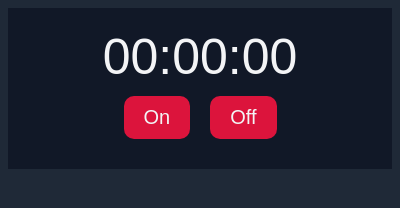
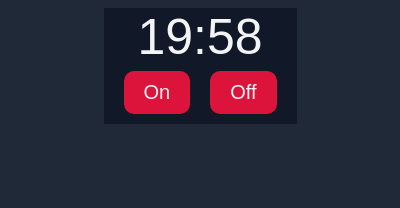
Before and after one commit to jainpranav1/eyebreak, a browser extension: page popup.html in a window 400 px wide. Both pictures are taken after a click on the button "On". Drawn offline with Linux system fonts and the light colour scheme.

Commit message:
made timer work

```diff
--- a/popup.css
+++ b/popup.css
@@ -12,18 +12,24 @@
 body {
     background-color: var(--dark);
     color: var(--light);
+    display: flex;
+    flex-direction: column;
+    align-items: center;
+    justify-content: center;
 }
 
 .watch {
-    text-align: center;
     background-color: var(--darker);
-    padding: 20px;
+    display: flex;
+    flex-direction: column;
+    align-items: center;
+    justify-content: center;
+    padding: 0px 10px;
 }
 
 .time {
     font-size: 50px;
 }
-
 
 .controls {
     display: flex;
@@ -38,11 +44,9 @@ body {
     color: var(--light);
     font-size: 20px;
     background-color: var(--primary);
-    margin: 10px;
+    margin: 5px 10px 10px 10px;
     padding: 10px 20px;
     border-radius: 10px;
-
-    transition: 0.4s;
 }
 
 button:hover {
@@ -50,5 +54,5 @@ button:hover {
 }
 
 button:active {
-    background-color: var(--dark)
+    opacity: 0.5;
 }
--- a/popup.html
+++ b/popup.html
@@ -7,7 +7,7 @@
     <div class="watch">
 
         <div class="time">
-            00:00:00
+            00:00
         </div>
 
         <div class="controls">
--- a/popup.js
+++ b/popup.js
@@ -0,0 +1,71 @@
+// global variables
+const time_el = document.querySelector('.time');
+const on_btn = document.getElementById('on');
+const off_btn = document.getElementById('off');
+let work_seconds = null;
+let break_seconds = null;
+let work_interval = null;
+let break_interval = null;
+
+function format_time(seconds) {
+
+    let secs = seconds % 60;
+    let mins = Math.floor(seconds / 60);
+
+    if (secs < 10) {
+        secs = `0${secs}`;
+    }
+
+    if (mins < 10) {
+        mins = `0${mins}`;
+    }
+
+    return `${mins}:${secs}`;
+}
+
+function work_timer() {
+    work_seconds = 20 * 60;
+    time_el.innerHTML = format_time(work_seconds);
+
+    work_interval = setInterval(() => {
+
+        if (work_seconds == 0) {
+            clearInterval(work_interval);
+            break_timer();
+            return;
+        }
+
+        work_seconds--;
+        time_el.innerHTML = format_time(work_seconds);
+    }, 1000);
+}
+
+function break_timer() {
+    break_seconds = 20;
+    time_el.innerHTML = format_time(break_seconds);
+
+    break_interval = setInterval(() => {
+
+        if (break_seconds == 0) {
+            clearInterval(break_interval);
+            work_timer();
+            return;
+        }
+
+        break_seconds--;
+        time_el.innerHTML = format_time(break_seconds);
+    }, 1000);
+}
+
+function on() {
+    work_timer();
+}
+
+function off() {
+    clearInterval(work_interval);
+    clearInterval(break_interval);
+    time_el.innerHTML = '00:00';
+}
+
+on_btn.addEventListener("click", on);
+off_btn.addEventListener("click", off);
```
Also changed, not shown: 1 other file.
